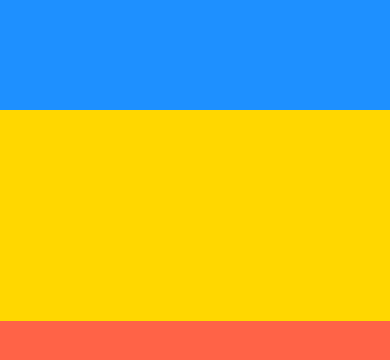
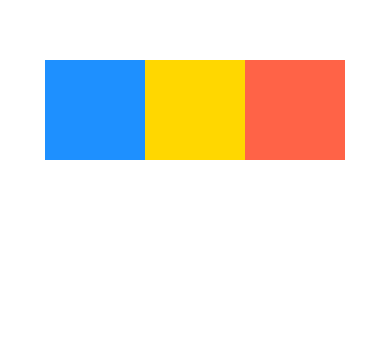
Before and after one commit to codesgen/DoneWithIt, a React Native app: screen / in a window 390 px wide. Shown: the part 312-672 px from the top of the page. Built offline with nearby package versions, Linux system fonts and the light colour scheme.

Commit message:
flex 102

```diff
--- a/App.js
+++ b/App.js
@@ -3,10 +3,22 @@ import { View } from "react-native";
 
 export default function App() {
   return (
-    <View style={{ backgroundColor: "#fff", flex: 1 }}>
-      <View style={{ backgroundColor: "dodgerblue", flex: 2 }}></View>
-      <View style={{ backgroundColor: "gold", flex: 1 }}></View>
-      <View style={{ backgroundColor: "tomato", flex: 1 }}></View>
+    <View
+      style={{
+        backgroundColor: "#fff",
+        flex: 1,
+        flexDirection: "row",
+        justifyContent: "center",
+        alignItems: "center",
+      }}
+    >
+      <View
+        style={{ backgroundColor: "dodgerblue", width: 100, height: 100 }}
+      ></View>
+      <View style={{ backgroundColor: "gold", width: 100, height: 100 }}></View>
+      <View
+        style={{ backgroundColor: "tomato", width: 100, height: 100 }}
+      ></View>
     </View>
   );
 }
```
